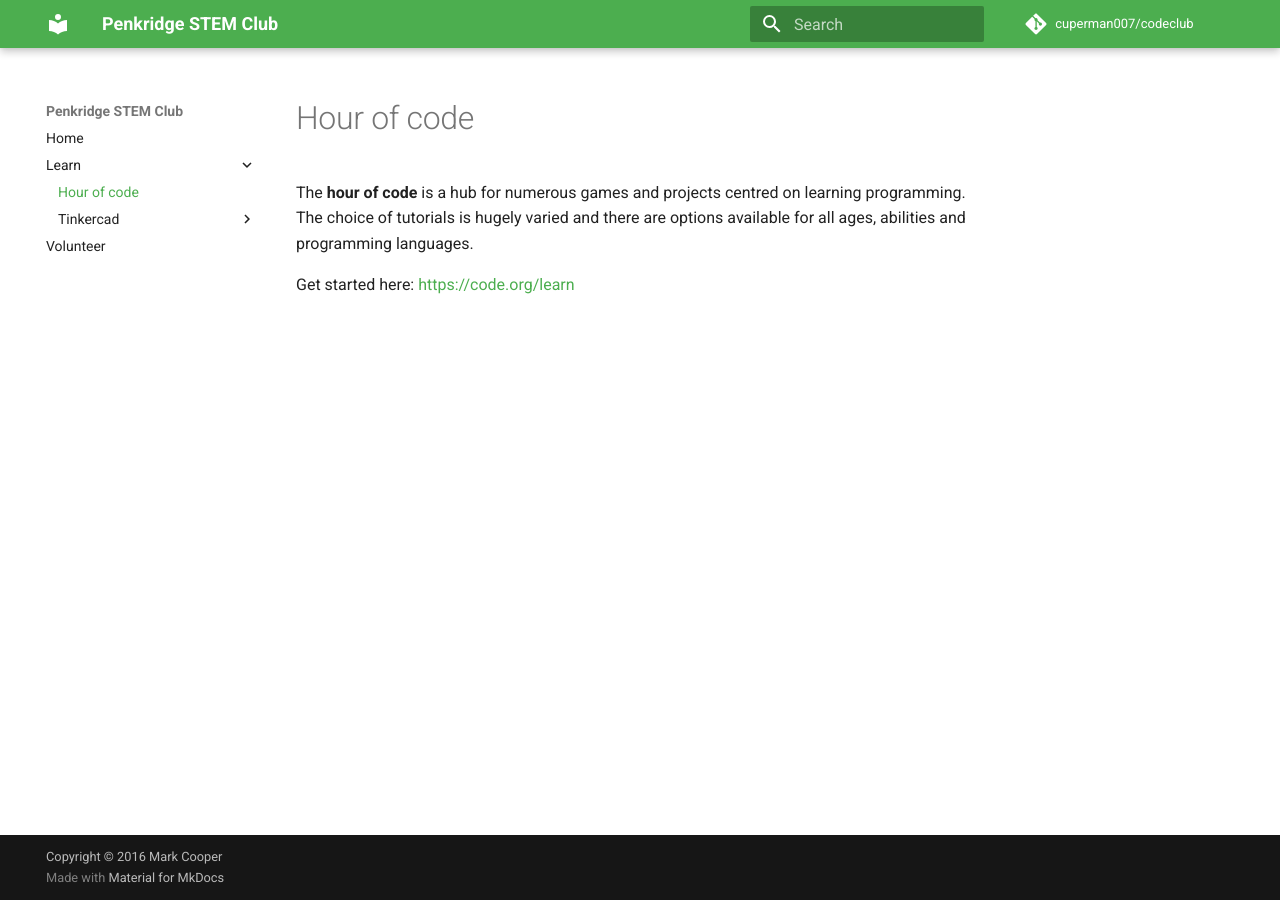
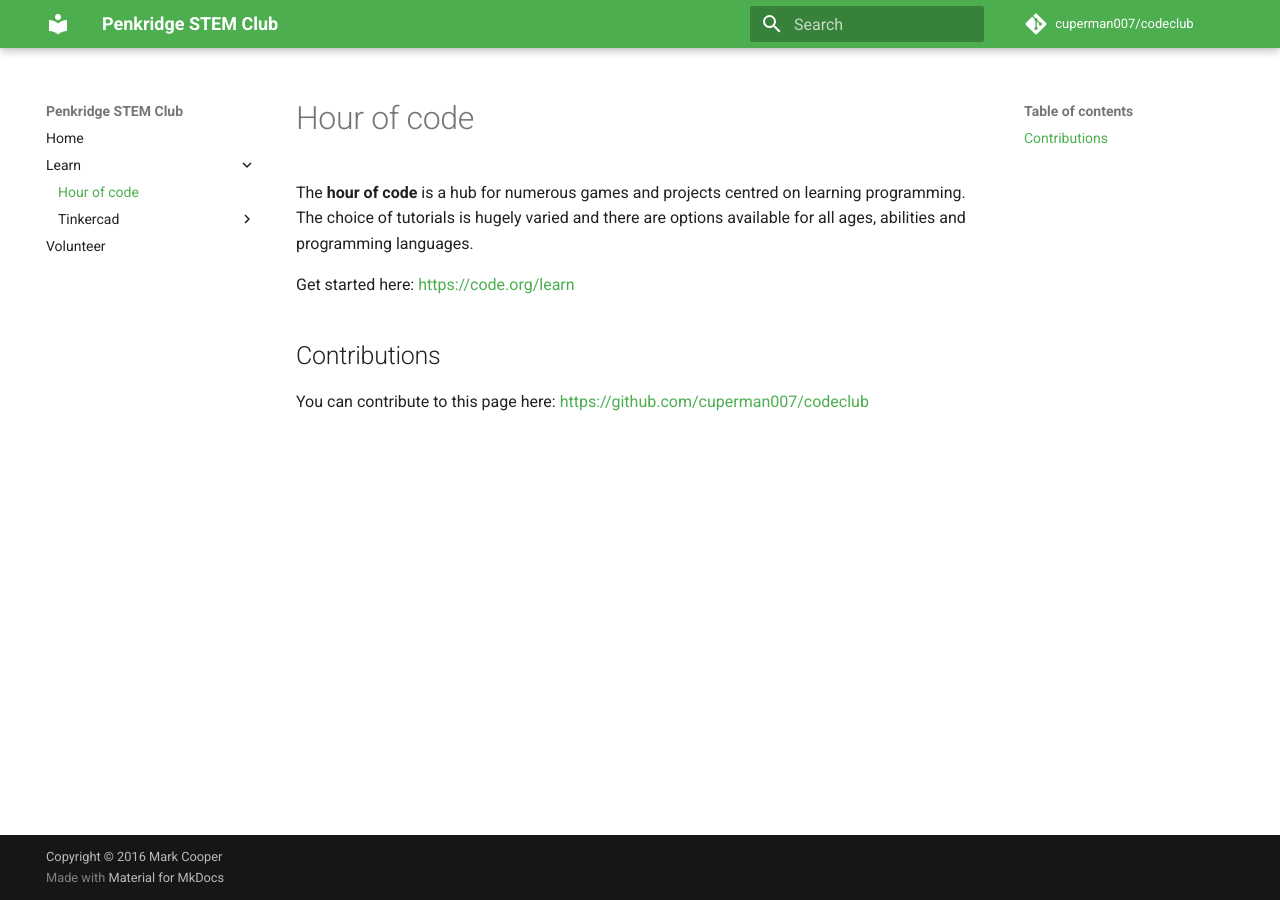
Before and after one commit to cuperman007/codeclub, an MkDocs documentation site: the page built from docs/learn/hour-of-code.md, in a window 1280 px wide. Built offline with MkDocs 1.6.1 and Material for MkDocs 9.7.7, drawn with Linux system fonts in a browser that asks for light colours; comment, search, counter and statistics services are not loaded; old or Windows-style settings are respelled for this version of MkDocs.

Commit message:
Requests for contributions and help

```diff
--- a/docs/learn/hour-of-code.md
+++ b/docs/learn/hour-of-code.md
@@ -3,3 +3,7 @@
 The **hour of code** is a hub for numerous games and projects centred on learning programming. The choice of tutorials is hugely varied and there are options available for all ages, abilities and programming languages.
 
 Get started here: [https://code.org/learn]()
+
+## Contributions
+
+You can contribute to this page here: [https://github.com/cuperman007/codeclub]()
```
Also changed, not shown: docs/learn/tinkercad/tutorials/intermediate/create-a-car.md (line endings or trailing spaces), docs/learn/tinkercad/tutorials/setup/register-and-login.md (line endings or trailing spaces).
